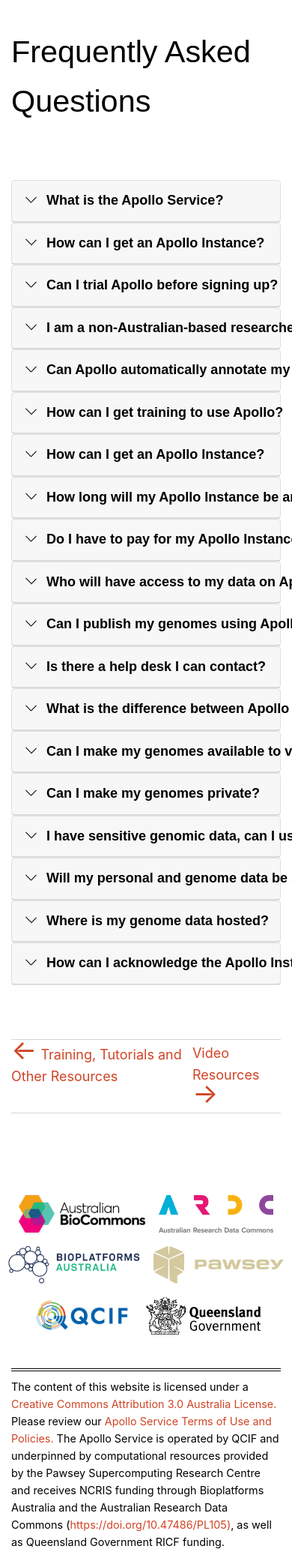
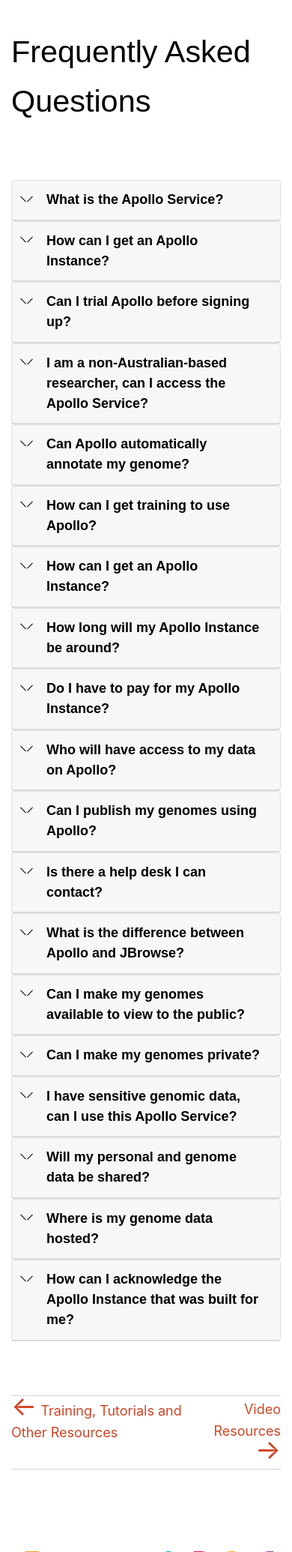
Before and after one commit to AU-Biocommons/django-portal, a Django app: page /resources/faqs in a window 390 px wide; the page is wider, and only the part inside the window is pictured. Shown: the part 71-2141 px from the top of that part at 75% size. Run offline with Django 4.2, Linux system fonts and the light colour scheme; some libraries are stand-ins or nearby versions.

Commit message:
Full site responsive

```diff
--- a/apollo_portal/home/static/home/css/faq.css
+++ b/apollo_portal/home/static/home/css/faq.css
@@ -2,9 +2,12 @@
   padding: .25rem .5rem;
 }
 #faq-accordion .btn-link {
+  position: relative;
   color: black;
   font-weight: bold;
   padding-left: 2rem;
+  white-space: normal;
+  text-align: left;
 }
 #faq-accordion .btn-link:hover {
   color: black;
@@ -12,7 +15,7 @@
 }
 #faq-accordion .btn-link::before,
 #faq-accordion .btn-link::after {
-    position: relative;
+  position: absolute;
   content: '';
   display: block;
   width: 10px;
@@ -23,13 +26,13 @@
 }
 #faq-accordion .btn-link::before {
   transform: rotate(-45deg);
-    left: -1.6rem;
-    top: 0.7rem;
+  left: 0;
+  top: 1rem;
 }
 #faq-accordion .btn-link::after {
   transform: rotate(45deg);
-    left: -1.2rem;
-    top: -0.84rem;
+  left: .5rem;
+  top: 1rem;
 }
 #faq-accordion .btn-link.collapsed::before {
   transform: rotate(45deg);
--- a/apollo_portal/home/static/home/css/index.css
+++ b/apollo_portal/home/static/home/css/index.css
@@ -92,9 +92,6 @@
 
 }
 @media (max-width: 576px){
-  :root {
-    font-size: 14px;
-  }
   #cover-image .fish {
     width: 100%;
     margin-left: -45px;
--- a/apollo_portal/home/static/home/css/main.css
+++ b/apollo_portal/home/static/home/css/main.css
@@ -69,6 +69,9 @@
   flex-direction: row;
   justify-content: space-between;
 }
+.doc-nav-item:last-child {
+  text-align: right;
+}
 .doc-nav .arrow {
   font-size: 2rem;
   line-height: 0.5;
--- a/apollo_portal/home/static/home/css/resources.css
+++ b/apollo_portal/home/static/home/css/resources.css
@@ -11,6 +11,10 @@
 }
 
 /* Terms of use */
+#feature-catalog-table {
+  max-width: 100%;
+  overflow-x: auto;
+}
 #feature-catalog-table th:first-child {
   background-color: transparent;
 }
@@ -23,3 +27,10 @@
   width: 100%;
   height: 550px;
 }
+
+@media (max-width: 992px) {
+  iframe.video {
+    width: 100%;
+    height: 60vw;
+  }
+}
--- a/apollo_portal/home/static/home/css/search.css
+++ b/apollo_portal/home/static/home/css/search.css
@@ -18,7 +18,7 @@
   bottom: 0;
   text-align: right;
   color: white;
-  background-color: rgba(0.1,0.1,0.1,0.9);
+  background-color: rgba(0.1,0.1,0.1,0.95);
 }
 #search .backdrop span {
   cursor: pointer;
@@ -30,6 +30,9 @@
   width: 90%;
   max-width: 600px;
   padding: 30px;
+  display: flex;
+  justify-content: center;
+  text-align: center;
 }
 #search input {
   color: white;
@@ -42,10 +45,11 @@
   outline: none;
 }
 #search button {
-  font-size: 1.5rem;
+  width: 100px;
   background: transparent;
-  width: 100px;
-  text-align: center;
+}
+#search button span.material-icons {
+  font-size: 2rem;
 }
 #search button:focus {
   outline: none;
--- a/apollo_portal/home/templates/home/resources/terms.html
+++ b/apollo_portal/home/templates/home/resources/terms.html
@@ -851,8 +851,8 @@
 
   <p>Apollo Service features and quotas by account type</p>
 
-  <div>
-    <table id="feature-catalog-table">
+  <div id="feature-catalog-table">
+    <table>
       <tbody>
         <thead>
           <th></th>
--- a/apollo_portal/home/templates/home/resources/video.html
+++ b/apollo_portal/home/templates/home/resources/video.html
@@ -47,5 +47,8 @@
     </p>
     <iframe class="video" src="https://www.youtube.com/embed/RMXZDBMh8Fo"></iframe>
   </section>
+
+  {% include 'home/snippets/doc-nav.html' %}
+
 </div>
 {% endblock %}
```
Also changed, not shown: apollo_portal/home/templates/home/resources/documentation.html (+25 -23 lines). Lines whose indentation alone changed are shown as unchanged.
